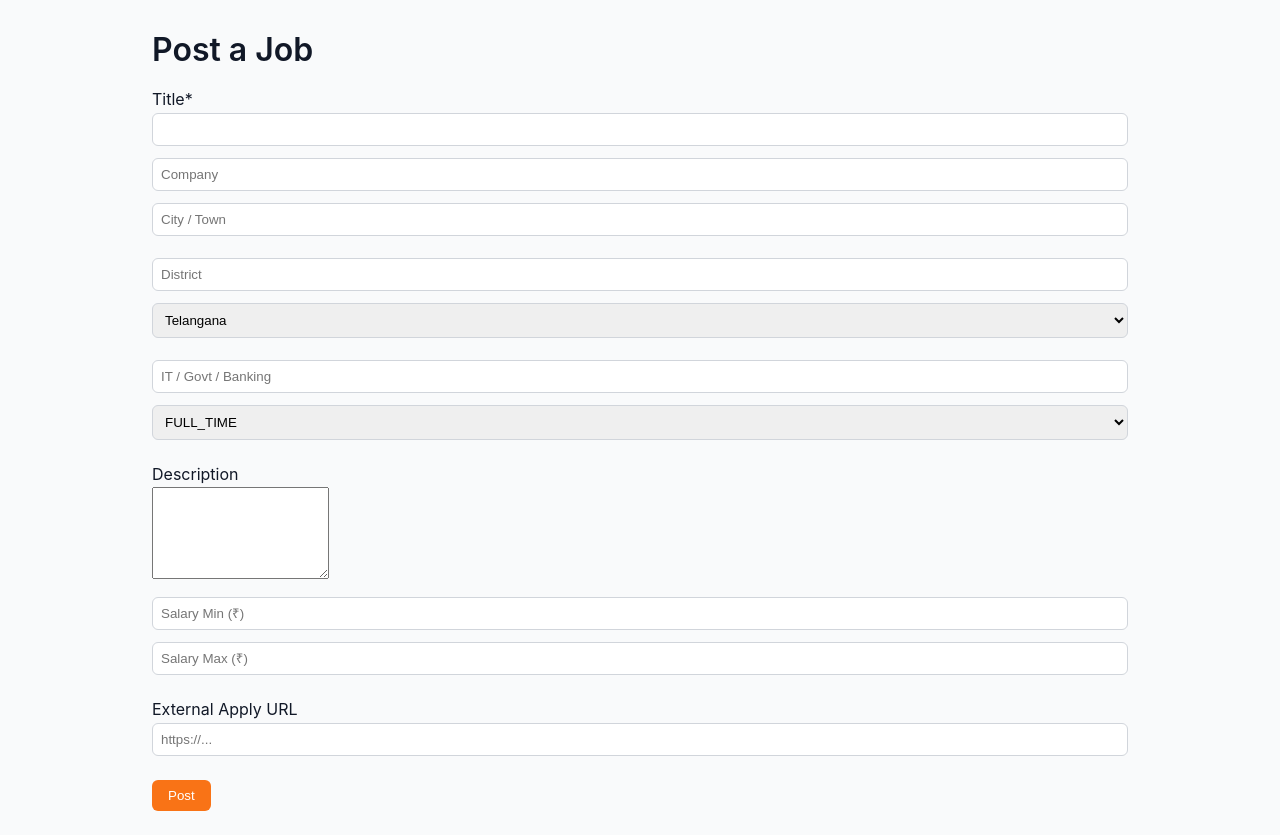
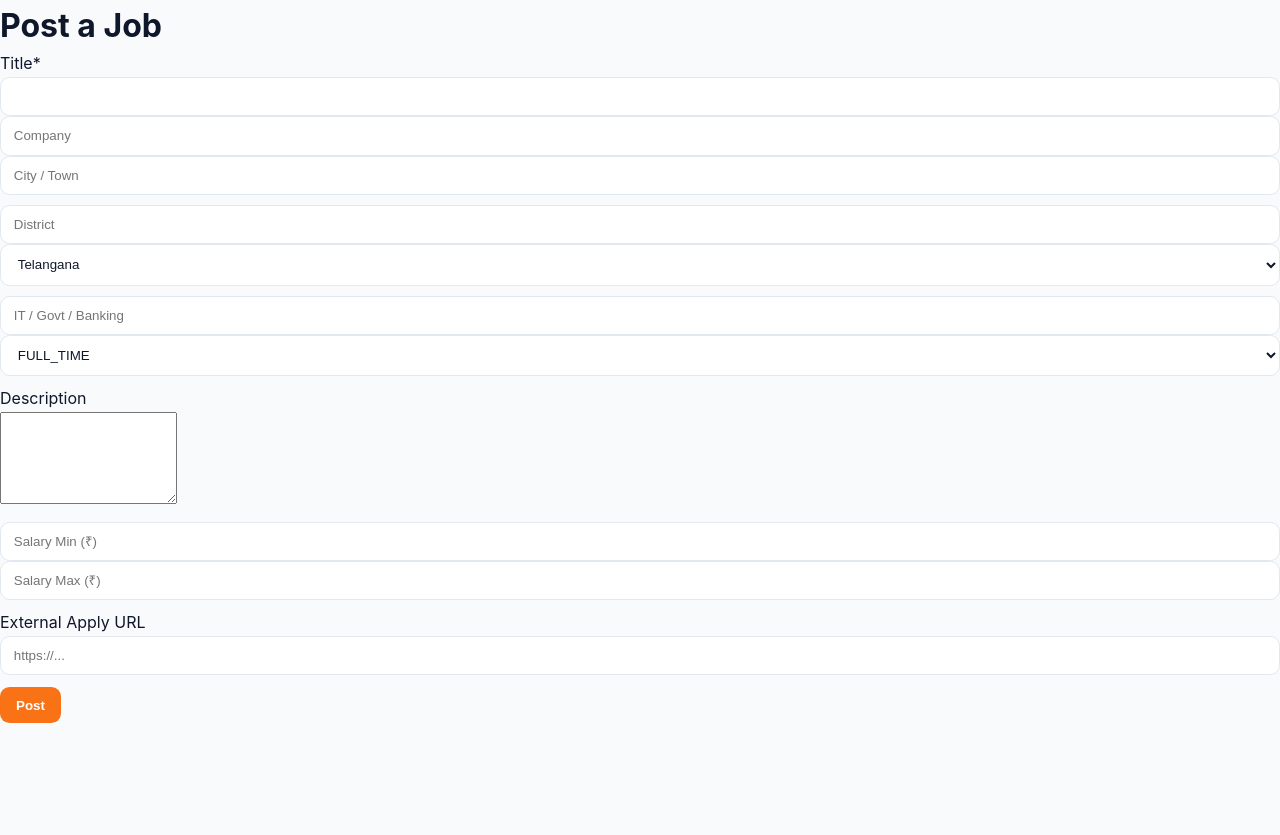
Before and after one commit to warangalonepoint/telugu-jobs-live, a Next.js app: page /post-job in a window 1280 px wide. After the commit the page ends 800 px from the top, so only its background shows below. Built offline with nearby package versions, Linux system fonts and the light colour scheme.

Commit message:
Update globals.css

```diff
--- a/app/globals.css
+++ b/app/globals.css
@@ -1,66 +1,99 @@
 /* app/globals.css */
 
 /* Reset + Base */
-* {
-  margin: 0;
-  padding: 0;
-  box-sizing: border-box;
+* { margin: 0; padding: 0; box-sizing: border-box; }
+html, body { font-family: Inter, ui-sans-serif, system-ui, -apple-system,
+  Segoe UI, Roboto, Ubuntu, Cantarell, Noto Sans, Helvetica Neue, Arial, "Apple Color Emoji",
+  "Segoe UI Emoji"; background:#f8fafc; color:#0f172a; line-height:1.6; }
+
+/* Containers & spacing */
+.container { max-width: 1100px; margin: 0 auto; padding: 0 1.25rem; }
+.section-spacing { margin-top: 2.5rem; }
+
+/* Brand + Hero */
+.hero {
+  background: radial-gradient(1200px 600px at 10% 10%, #ffedd5 0%, transparent 60%),
+              radial-gradient(1200px 600px at 90% 0%, #dbeafe 0%, transparent 60%),
+              linear-gradient(180deg, #1f2937 0%, #0f172a 100%);
+  color: #fff;
+  padding: 2.25rem 0 3.25rem;
 }
+.hero-inner { display: grid; gap: 1rem; }
 
-html, body {
-  font-family: -apple-system, BlinkMacSystemFont, "Segoe UI", Roboto, Oxygen,
-    Ubuntu, Cantarell, "Open Sans", "Helvetica Neue", sans-serif;
-  background: #f9fafb;
-  color: #111827;
-  line-height: 1.6;
+.brand { display:flex; align-items:center; justify-content:space-between; gap:1rem; margin-bottom:1rem; }
+.brand-icon { width:36px; height:36px; border-radius:10px; background:linear-gradient(135deg,#22c55e, #16a34a); }
+.brand-title { font-weight:700; letter-spacing:.2px; }
+.brand-sub { font-size:.9rem; opacity:.85; }
+.brand-cta { margin-left:auto; }
+
+.hero-title {
+  font-size: clamp(1.8rem, 4.5vw, 3rem);
+  font-weight: 800;
+  line-height: 1.1;
+  margin-top: .75rem;
 }
-
-/* Layout */
-main {
-  max-width: 1024px;
-  margin: 0 auto;
-  padding: 1.5rem;
-}
-
-/* Typography */
-h1, h2, h3, h4 {
-  font-weight: 600;
-  margin-bottom: 0.75rem;
-}
-
-p {
-  margin-bottom: 1rem;
-  color: #374151;
-}
-
-/* Links */
-a {
-  color: #2563eb;
-  text-decoration: none;
-}
-a:hover {
-  text-decoration: underline;
-}
+.highlight { color: #fbbf24; }
+.hero-sub { margin-top: .75rem; max-width: 56ch; opacity:.9; }
 
 /* Buttons */
-button, .btn {
-  background: #f97316;
-  color: white;
-  padding: 0.5rem 1rem;
-  border-radius: 0.375rem;
-  border: none;
-  cursor: pointer;
-  font-weight: 500;
+.btn { background:#f97316; color:#fff; padding:.65rem 1rem; border-radius:.6rem; border:none; font-weight:600; cursor:pointer; }
+.btn:hover { background:#ea580c; }
+.btn-ghost { background:rgba(255,255,255,.1); border:1px solid rgba(255,255,255,.2); }
+.btn-ghost:hover { background:rgba(255,255,255,.18); }
+
+/* Search card */
+.search-card {
+  background:#fff;
+  margin-top: -2rem;
+  border-radius: 1rem;
+  padding: 1rem;
+  box-shadow: 0 10px 30px rgba(2,6,23,.08);
+  border:1px solid #e5e7eb;
 }
-button:hover, .btn:hover {
-  background: #ea580c;
+.search-card .row {
+  display:grid;
+  grid-template-columns: 1fr;
+  gap: .9rem;
 }
+@media(min-width: 800px) {
+  .search-card { padding: 1.25rem 1.25rem 1rem; }
+  .search-card .row { grid-template-columns: 1.2fr 1fr 1fr; }
+}
+.field label { display:block; font-size:.85rem; color:#475569; margin-bottom:.25rem; }
+input, select {
+  width:100%; padding:.7rem .8rem; border:1px solid #e2e8f0; border-radius:.6rem; background:#fff; color:#0f172a;
+}
+.actions { display:flex; justify-content:flex-end; margin-top:.5rem; }
 
-/* Forms */
-input, select {
-  padding: 0.5rem;
-  border: 1px solid #d1d5db;
-  border-radius: 0.375rem;
-  margin-bottom: 0.75rem;
-  width: 100%;
+/* Section headings */
+.section-title { font-weight:700; font-size:1.25rem; margin-bottom:.75rem; }
+
+/* District cards */
+.district-grid {
+  display:grid; gap:.75rem;
+  grid-template-columns: repeat(2, minmax(0, 1fr));
 }
+@media(min-width: 700px){ .district-grid{ grid-template-columns: repeat(4, minmax(0,1fr)); } }
+.district-card {
+  display:flex; flex-direction:column; gap:.25rem;
+  background:#fff; border:1px solid #e5e7eb; border-radius:.8rem; padding:.9rem .95rem;
+  text-decoration:none; color:inherit;
+  transition: transform .15s ease, box-shadow .15s ease, border-color .15s ease;
+}
+.district-card:hover { transform: translateY(-2px); box-shadow:0 10px 24px rgba(2,6,23,.06); border-color:#d4d4d8; }
+.district-name { font-weight:600; }
+.district-count { font-size:.9rem; color:#475569; }
+
+/* Jobs list */
+.job-list { list-style:none; display:grid; gap:1rem; }
+.job-card {
+  background:#fff; border:1px solid #e5e7eb; border-radius:1rem; padding:1rem;
+  box-shadow: 0 6px 18px rgba(2,6,23,.05);
+}
+.job-title { font-weight:700; color:#111827; text-decoration:none; }
+.job-title:hover { text-decoration:underline; }
+.job-meta { display:flex; gap:.5rem; flex-wrap:wrap; margin-top:.25rem; color:#475569; }
+.badge { background:#eef2ff; color:#3730a3; padding:.1rem .5rem; border-radius:.4rem; font-weight:600; font-size:.8rem; }
+.job-desc { margin-top:.5rem; color:#334155; }
+.job-actions { margin-top:.75rem; display:flex; gap:.5rem; }
+.muted { color:#6b7280; }
```
